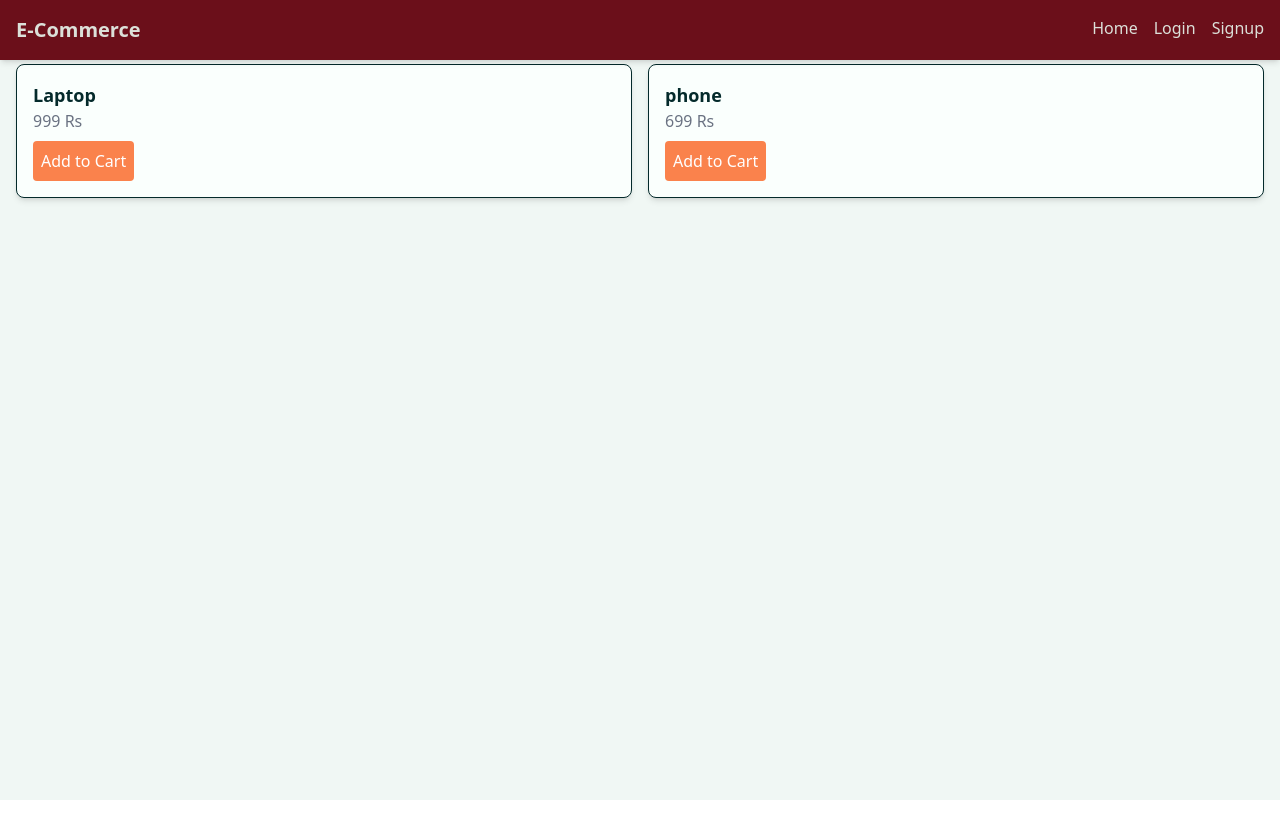
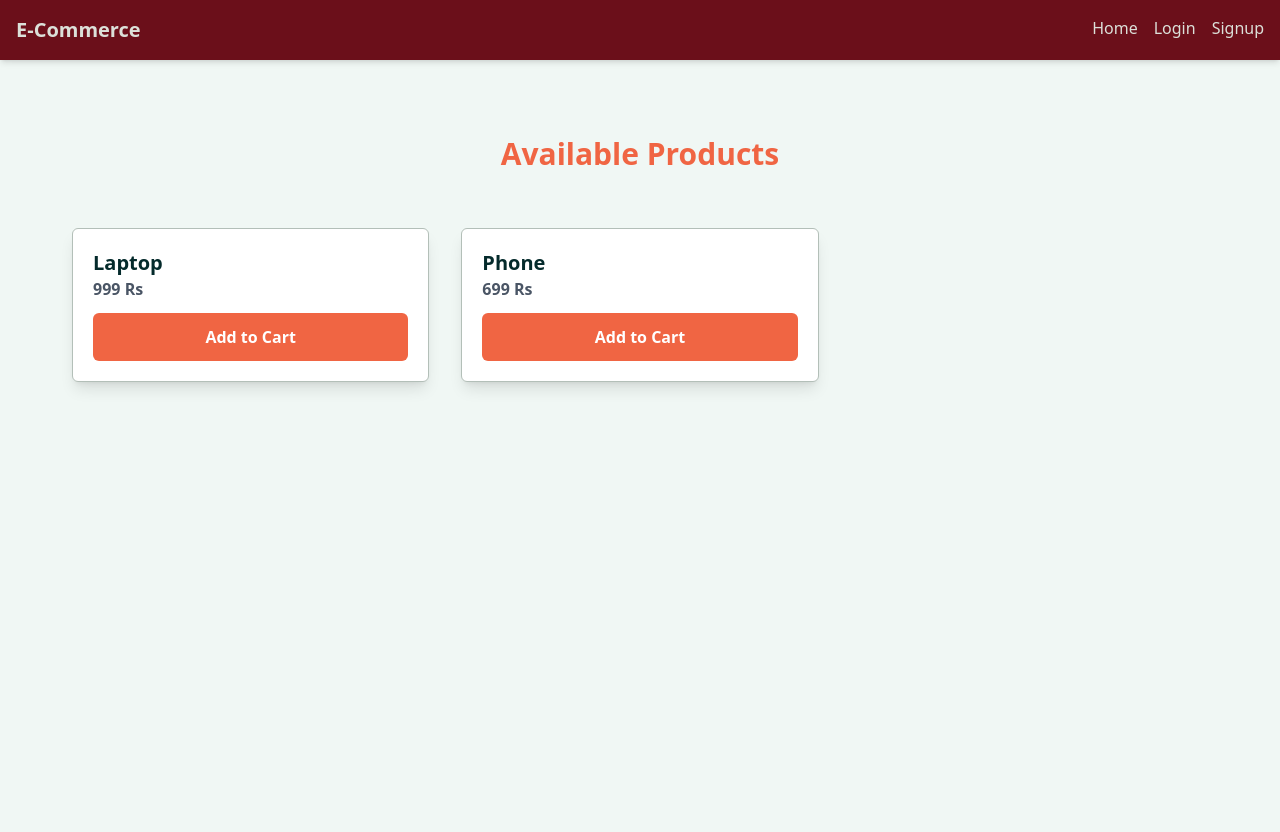
Before and after one commit to 2200031995sanjay/E-Commerce-Website, a React (Vite) app in the folder e-commerce/: page / in a window 1280 px wide. Before the commit the page ends 800 px from the top, so only its background shows below. Built offline with nearby package versions, Linux system fonts and the light colour scheme; no server answers.

Commit message:
COMMIT
final commit

```diff
--- a/e-commerce/src/App.jsx
+++ b/e-commerce/src/App.jsx
@@ -9,20 +9,20 @@ import Signup from "./pages/Signup";
 import AdminDashboard from "./pages/AdminDashboard";
 
 function App() {
-  const { user, isAdmin } = useAuth() || {}; // Avoid destructuring undefined
+  const { user, isAdmin } = useAuth() || {}; // Prevent undefined issues
 
   return (
     <div className="bg-[#F0F7F4] text-[#042A2B] min-h-screen">
       <Router>
         <CartProvider>
           <Navbar />
-          <div > {/* Reduced padding */}
+          <div className="p-4"> {/* Added padding for better spacing */}
             <Routes>
               <Route path="/" element={<Home />} />
               <Route path="/cart" element={user ? <Cart /> : <Navigate to="/login" />} />
-              <Route path="/login" element={<Login />} />
-              <Route path="/signup" element={<Signup />} />
-              <Route path="/admin" element={isAdmin ? <AdminDashboard /> : <Navigate to="/" />} />
+              <Route path="/login" element={!user ? <Login /> : <Navigate to="/" />} />
+              <Route path="/signup" element={!user ? <Signup /> : <Navigate to="/" />} />
+              <Route path="/admin" element={user && isAdmin ? <AdminDashboard /> : <Navigate to="/" />} />
             </Routes>
           </div>
         </CartProvider>
--- a/e-commerce/src/components/ProductCard.jsx
+++ b/e-commerce/src/components/ProductCard.jsx
@@ -9,25 +9,25 @@ const ProductCard = ({ product }) => {
   const { dispatch } = useCart();
   const { user } = useAuth();
   const navigate = useNavigate();
-  const [open, setOpen] = useState(false); // Snackbar state
+  const [open, setOpen] = useState(false);
 
   const handleAddToCart = () => {
     if (!user) {
-      alert("You must be logged in to add items to the cart!"); // Or use a modal
+      alert("You must be logged in to add items to the cart!");
       navigate("/login");
       return;
     }
     dispatch({ type: "ADD_TO_CART", payload: product });
-    setOpen(true); // Show success notification
+    setOpen(true);
   };
 
   return (
-    <div className="border p-4 bg-[#FAFFFD] rounded-lg shadow-md">
-      <h2 className="text-lg font-bold">{product.name}</h2>
-      <p className="text-gray-500">{product.price} Rs</p>
+    <div className="bg-white shadow-lg rounded-md p-5 border border-[#B3BFB8] w-full max-w-md mt-6 mx-auto">
+      <h2 className="text-xl font-bold text-[#042A2B]">{product.name}</h2>
+      <p className="text-gray-600 font-semibold">{product.price} Rs</p>
       <button
         onClick={handleAddToCart}
-        className="bg-[#FA824C] text-white p-2 rounded mt-2"
+        className="w-full p-3 bg-[#F06543] text-white font-semibold rounded-md mt-3 hover:bg-[#d95336] transition"
       >
         Add to Cart
       </button>
@@ -35,7 +35,7 @@ const ProductCard = ({ product }) => {
       {/* Snackbar for success message */}
       <Snackbar
         open={open}
-        autoHideDuration={2000} // Auto close after 2 seconds
+        autoHideDuration={2000}
         onClose={() => setOpen(false)}
         anchorOrigin={{ vertical: "bottom", horizontal: "center" }}
       >
--- /dev/null
+++ b/e-commerce/src/context/ProductContext.jsx
@@ -0,0 +1,23 @@
+import { createContext, useContext, useState } from "react";
+
+const ProductContext = createContext();
+
+// eslint-disable-next-line react/prop-types
+export const ProductProvider = ({ children }) => {
+  const [products, setProducts] = useState([
+    { id: 1, name: "Laptop", price: 999 },
+    { id: 2, name: "Phone", price: 699 },
+  ]);
+
+  const addProduct = (name, price) => {
+    setProducts([...products, { id: Date.now(), name, price: parseFloat(price) }]);
+  };
+
+  return (
+    <ProductContext.Provider value={{ products, addProduct }}>
+      {children}
+    </ProductContext.Provider>
+  );
+};
+
+export const useProducts = () => useContext(ProductContext);
--- a/e-commerce/src/firebase/firebase.jsx
+++ b/e-commerce/src/firebase/firebase.jsx
@@ -1,6 +1,9 @@
 // Import the functions you need from the SDKs you need
 import { initializeApp } from "firebase/app";
-import { getAuth } from "firebase/auth";// TODO: Add SDKs for Firebase products that you want to use
+import { getAuth } from "firebase/auth";
+import { getFirestore } from "firebase/firestore";
+
+// TODO: Add SDKs for Firebase products that you want to use
 // https://firebase.google.com/docs/web/setup#available-libraries
 
 // Your web app's Firebase configuration
@@ -18,3 +21,4 @@ const firebaseConfig = {
 // Initialize Firebase
 const app = initializeApp(firebaseConfig);
 export const auth = getAuth(app);
+export const db = getFirestore(app);
--- a/e-commerce/src/main.jsx
+++ b/e-commerce/src/main.jsx
@@ -4,12 +4,15 @@ import App from "./App.jsx";
 import "./index.css";
 import { AuthProvider } from "./context/AuthContext";
 import { CartProvider } from "./context/CartContext";
+import { ProductProvider } from "./context/ProductContext";
 
 createRoot(document.getElementById("root")).render(
   <StrictMode>
     <AuthProvider>
       <CartProvider>
-        <App />
+        <ProductProvider>
+          <App />
+        </ProductProvider>
       </CartProvider>
     </AuthProvider>
   </StrictMode>
--- a/e-commerce/src/pages/AdminDashboard.jsx
+++ b/e-commerce/src/pages/AdminDashboard.jsx
@@ -1,59 +1,72 @@
-
-import { useState } from 'react';
+import { useState } from "react";
+import { useProducts } from "../context/ProductContext"; // Import Product Context
 
 export default function AdminDashboard() {
-  const [products, setProducts] = useState([
-    { id: 1, name: "Laptop", price: 999 },
-    { id: 2, name: "Phone", price: 699 },
-  ])
+  const { products, addProduct } = useProducts(); // Get products & addProduct function
   const [name, setName] = useState("");
   const [price, setPrice] = useState("");
 
-  const addProduct = ()=>{
-    if(name && price){
-      setProducts([...products,{id:Date.now(),name, price:parseFloat(price)}]);
+  const handleAddProduct = () => {
+    if (name && price) {
+      addProduct(name, price); // Add product globally
       setName("");
       setPrice("");
     }
   };
 
-  const removeProduct=(id)=>{
-    setProducts(products.filter((product)=> product.id !== id));
-  }
+  return (
+    <div className="h-screen w-full flex items-center justify-center overflow-hidden">
+      <div className="w-full max-w-sm p-6 bg-white rounded-lg shadow-lg">
+        <h1 className="text-xl font-bold text-[#6B0F1A] mb-4 text-center">Admin Dashboard</h1>
 
-  return (
-    <div className="p-4">
-      <h1 className="text-2xl font-bold">Admin Dashboard</h1>
-      <div className="mt-4">
+        <div className="flex flex-col">
           <input
             type="text"
             placeholder="Product Name"
             value={name}
             onChange={(e) => setName(e.target.value)}
-          className="p-2 border mr-2"
+            className="w-full p-2 border border-[#595959] rounded mb-2 outline-none text-[#6B0F1A]"
+            required
           />
+
           <input
             type="number"
             placeholder="Price"
             value={price}
             onChange={(e) => setPrice(e.target.value)}
-          className="p-2 border mr-2"
+            className="w-full p-2 border border-[#595959] rounded mb-4 outline-none text-[#6B0F1A]"
+            required
           />
-        <button onClick={addProduct} className="p-2 bg-green-500 text-white rounded">Add Product</button>
+
+          <button
+            onClick={handleAddProduct}
+            className="w-full p-2 bg-[#6B0F1A] text-white rounded hover:bg-[#500b13] transition"
+          >
+            Add Product
+          </button>
         </div>
+
         <div className="mt-4">
-        <h2 className="text-xl font-bold">Product List</h2>
+          <h2 className="text-xl font-bold text-[#6B0F1A] text-center">Product List</h2>
           {products.length > 0 ? (
-          products.map((product) => (
-            <div key={product.id} className="flex justify-between p-2 border-b">
-              {product.name} - ${product.price}
-              <button onClick={() => removeProduct(product.id)} className="text-red-500">Remove</button>
+            <div className="mt-2 space-y-2">
+              {products.map((product) => (
+                <div
+                  key={product.id}
+                  className="flex justify-between items-center p-2 border-b bg-gray-100 rounded"
+                >
+                  <div>
+                    <h3 className="text-lg font-medium text-[#6B0F1A]">{product.name}</h3>
+                    <p className="text-gray-600">${product.price}</p>
                   </div>
-          ))
+                </div>
+              ))}
+            </div>
           ) : (
-          <p>No products available.</p>
+            <p className="text-center text-gray-500 mt-2">No products available.</p>
           )}
         </div>
       </div>
-  )
+    </div>
+  );
 }
--- a/e-commerce/src/pages/Home.jsx
+++ b/e-commerce/src/pages/Home.jsx
@@ -1,20 +1,21 @@
-
-import ProductCard from './../components/ProductCard';
-
-const products =[
-  {id:1, name:"Laptop",price:999},
-  {id:2,name:"phone", price:699}
-]
+import { useProducts } from "../context/ProductContext";
+import ProductCard from "../components/ProductCard";
 
 export default function Home() {
+  const { products } = useProducts(); // Fetch products from context
+
   return (
-    <div className="p-4 bg-F0F7F4 text-042A2B min-h-screen">
-    <h1 className="text-2xl font-bold text-F06543">Products</h1>
-    <div className="grid grid-cols-1 md:grid-cols-2 gap-4 mt-4">
-    {products.map((product)=>(
-      <ProductCard key={product.id} product={product}/>
-    ))}
+    <div className="p-6 bg-[#F0F7F4] min-h-screen flex flex-col items-center">
+      <h1 className="text-3xl font-bold text-center mb-8 text-[#F06543] mt-24">
+        Available Products
+      </h1>
+      <div className="grid grid-cols-1 md:grid-cols-2 lg:grid-cols-3 gap-8 w-full px-8">
+        {products.length > 0 ? (
+          products.map((product) => <ProductCard key={product.id} product={product} />)
+        ) : (
+          <p className="text-center text-gray-600">No products available.</p>
+        )}
       </div>
-      </div>
-  )
+    </div>
+  );
 }
```
Also changed, not shown: e-commerce/src/pages/Cart.jsx (+30 -9 lines). Lines whose indentation alone changed are shown as unchanged.
